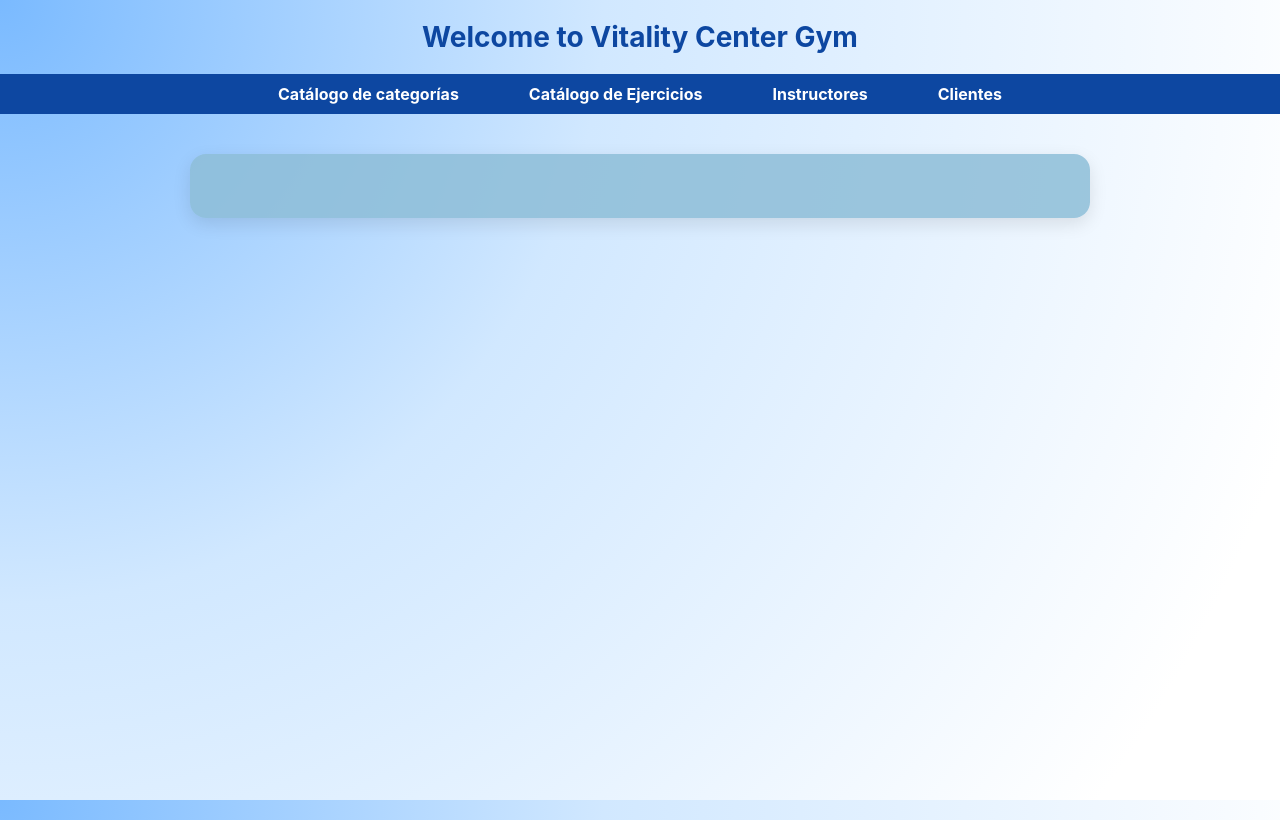
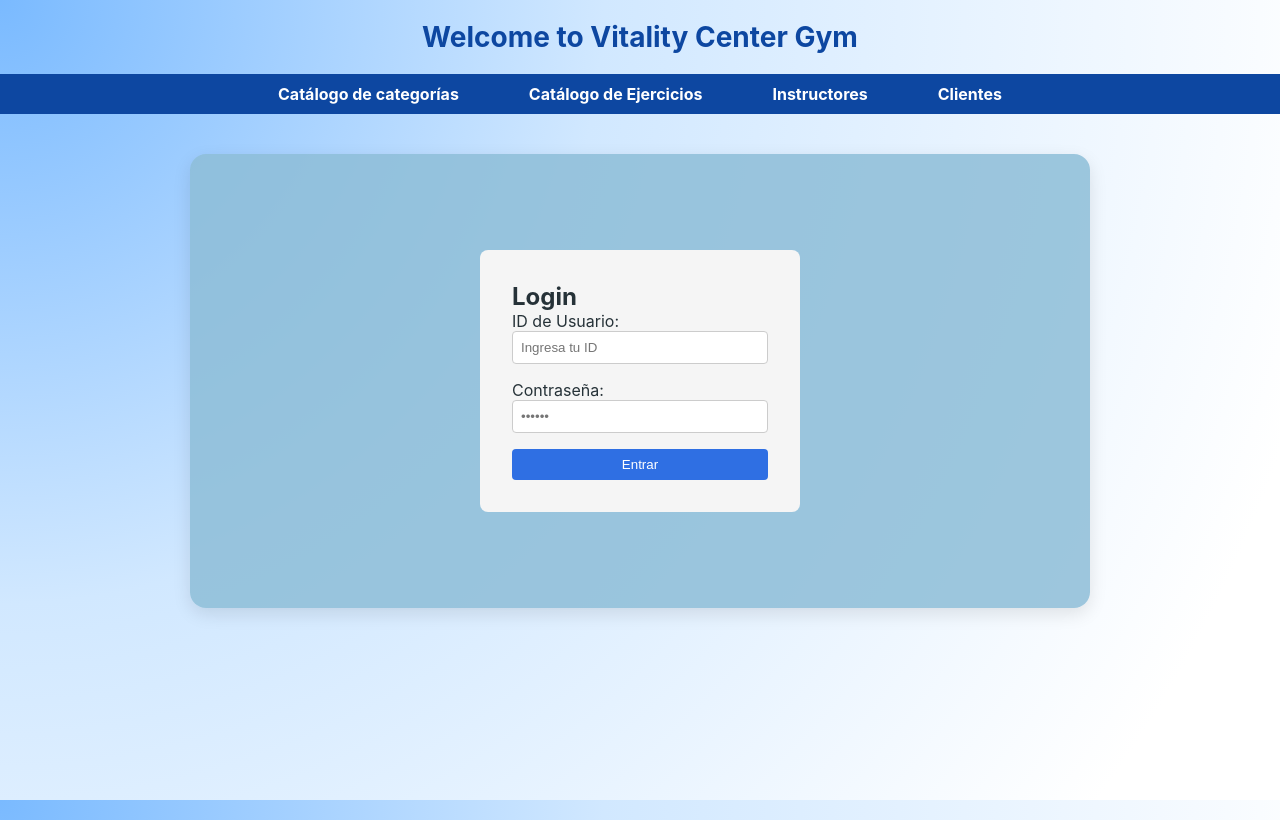
Before and after one commit to beth-1820/Proyecto-I-Frontend-Lenguajes-para-aplicaciones-comerciales-2025, an Angular app in the folder Proyecto-Lenguajes-Frontend/: page /login in a window 1280 px wide. Before the commit this address led to /. Built offline with nearby package versions, Linux system fonts and the light colour scheme.

Commit message:
Ajustes alf ront y avances del login

```diff
--- a/Proyecto-Lenguajes-Frontend/src/app/enviroments/enviroment.ts
+++ b/Proyecto-Lenguajes-Frontend/src/app/enviroments/enviroment.ts
@@ -1 +1,4 @@
-export const environment = { API_URL: 'http://localhost:8080/vitalitycenter/api/' };
+export const environment = {
+    production: false, //Esta la agregue, revisen, si falla la eliminan
+    API_URL: 'http://localhost:8080/vitalitycenter/api/'
+  };
--- /dev/null
+++ b/Proyecto-Lenguajes-Frontend/src/app/features/auth/login/login.component.css
@@ -0,0 +1,26 @@
+.login-container {
+    max-width: 320px;
+    margin: 4rem auto;
+    padding: 2rem;
+    background: #f5f5f5;
+    border-radius: .5rem;
+  }
+  input {
+    width: 100%;
+    margin-bottom: 1rem;
+    padding: .5rem;
+    border: 1px solid #ccc;
+    border-radius: .25rem;
+  }
+  button {
+    width: 100%;
+    padding: .5rem;
+    background: #2f6fe3;
+    color: #fff;
+    border: none;
+    border-radius: .25rem;
+  }
+  .error {
+    color: #de3030;
+    margin-top: .75rem;
+  }
--- /dev/null
+++ b/Proyecto-Lenguajes-Frontend/src/app/features/auth/login/login.component.html
@@ -0,0 +1,27 @@
+<section class="login-container">
+    <h2>Login</h2>
+    <form (ngSubmit)="onSubmit()">
+      <label for="idUser">ID de Usuario:</label>
+      <input
+        type="number"
+        id="idUser"
+        name="idUser"
+        [(ngModel)]="idUser"
+        placeholder="Ingresa tu ID"
+        required
+      />
+
+      <label for="password">Contraseña:</label>
+      <input
+        type="password"
+        id="password"
+        name="password"
+        [(ngModel)]="password"
+        placeholder="••••••"
+        required
+      />
+
+      <button type="submit">Entrar</button>
+    </form>
+    <p class="error" *ngIf="error">{{ error }}</p>
+  </section>
--- /dev/null
+++ b/Proyecto-Lenguajes-Frontend/src/app/features/auth/login/login.component.ts
@@ -0,0 +1,32 @@
+import { Component }      from '@angular/core';
+import { CommonModule }   from '@angular/common';
+import { FormsModule }    from '@angular/forms';
+import { RouterModule,
+         Router }         from '@angular/router';
+import { AuthService }    from '../../../services/auth.service';
+
+@Component({
+  standalone: true,
+  selector: 'app-login',
+  imports: [CommonModule, FormsModule, RouterModule],
+  templateUrl: './login.component.html',
+  styleUrls: ['./login.component.css']
+})
+export class LoginComponent {
+  idUser!: number;
+  password = '';
+  error    = '';
+
+  constructor(
+    private auth: AuthService,
+    private router: Router
+  ) {}
+
+  onSubmit() {
+    this.error = '';
+    this.auth.login(this.idUser, this.password).subscribe({
+      next: () => this.router.navigate(['/clientes']),
+      error: () => this.error = 'ID o contraseña inválidos'
+    });
+  }
+}
--- /dev/null
+++ b/Proyecto-Lenguajes-Frontend/src/app/guards/auth.guard.ts
@@ -0,0 +1,22 @@
+import { Injectable } from '@angular/core';
+import {
+  CanActivate, Router,
+  ActivatedRouteSnapshot, RouterStateSnapshot, UrlTree
+} from '@angular/router';
+import { AuthService } from '../services/auth.service';
+
+@Injectable({ providedIn: 'root' })
+export class AuthGuard implements CanActivate {
+  constructor(
+    private auth: AuthService,
+    private router: Router
+  ) {}
+
+  canActivate(
+    route: ActivatedRouteSnapshot,
+    state: RouterStateSnapshot
+  ): boolean | UrlTree {
+    if (this.auth.isLoggedIn()) return true;
+    return this.router.createUrlTree(['/login']);
+  }
+}
--- /dev/null
+++ b/Proyecto-Lenguajes-Frontend/src/app/interceptors/auth.interceptor.ts
@@ -0,0 +1,25 @@
+import { Injectable } from '@angular/core';
+import {
+  HttpInterceptor, HttpRequest,
+  HttpHandler, HttpEvent
+} from '@angular/common/http';
+import { Observable } from 'rxjs';
+import { AuthService } from '../services/auth.service';
+
+@Injectable()
+export class AuthInterceptor implements HttpInterceptor {
+  constructor(private auth: AuthService) {}
+
+  intercept(
+    req: HttpRequest<any>,
+    next: HttpHandler
+  ): Observable<HttpEvent<any>> {
+    const token = this.auth.getToken();
+    if (token) {
+      req = req.clone({
+        setHeaders: { Authorization: `Bearer ${token}` }
+      });
+    }
+    return next.handle(req);
+  }
+}
--- /dev/null
+++ b/Proyecto-Lenguajes-Frontend/src/app/services/auth.service.ts
@@ -0,0 +1,52 @@
+import { Injectable } from '@angular/core';
+import { HttpClient } from '@angular/common/http';
+import { tap } from 'rxjs/operators';
+import { environment } from '../enviroments/enviroment';
+
+interface LoginResp {
+  token: string;
+  idUser: number;
+  email: string;
+  rol: string;
+  esAdmin: boolean;
+}
+
+@Injectable({ providedIn: 'root' })
+export class AuthService {
+  private base = environment.API_URL + 'usuario';
+
+  constructor(private http: HttpClient) {}
+
+  /** Ahora recibe el número de usuario y la contraseña */
+  login(idUser: number, password: string) {
+    return this.http
+      .post<LoginResp>(`${this.base}/login`, { idUser, password })
+      .pipe(
+        tap(res => {
+          localStorage.setItem('jwt_token', res.token);
+          localStorage.setItem('user', JSON.stringify({
+            id:   res.idUser,
+            email: res.email,
+            rol:  res.rol,
+          }));
+        })
+      );
+  }
+
+  logout() {
+    localStorage.clear();
+  }
+
+  getToken(): string | null {
+    return localStorage.getItem('jwt_token');
+  }
+
+  isLoggedIn(): boolean {
+    return !!this.getToken();
+  }
+
+  getUserRole(): string | null {
+    const u = localStorage.getItem('user');
+    return u ? JSON.parse(u).rol : null;
+  }
+}
--- a/Proyecto-Lenguajes-Frontend/src/main.ts
+++ b/Proyecto-Lenguajes-Frontend/src/main.ts
@@ -1,6 +1,41 @@
-import { bootstrapApplication } from '@angular/platform-browser';
-import { appConfig } from './app/app.config';
-import { AppComponent } from './app/app.component';
+// src/main.ts
+import { enableProdMode, importProvidersFrom } from '@angular/core';
+import { bootstrapApplication }                from '@angular/platform-browser';
+import { provideRouter }                      from '@angular/router';
+import {
+  provideHttpClient,
+  withFetch,
+  withInterceptorsFromDi,
+  HTTP_INTERCEPTORS
+} from '@angular/common/http';
+import { provideZoneChangeDetection }         from '@angular/core';
 
-bootstrapApplication(AppComponent, appConfig)
-  .catch((err) => console.error(err));
+import { AppComponent }         from './app/app.component';
+import { routes }               from './app/app.routes';
+import { AuthInterceptor }      from './app/interceptors/auth.interceptor';
+import { environment }          from './app/enviroments/enviroment';
+
+if (environment.production) {
+  enableProdMode();
+}
+
+bootstrapApplication(AppComponent, {
+  providers: [
+
+    // 1) Optimización de detección de cambios
+    provideZoneChangeDetection({ eventCoalescing: true }),
+
+    // 2) Enrutamiento
+    provideRouter(routes),
+    provideHttpClient(
+      withFetch(),
+      withInterceptorsFromDi()
+    ),
+    {
+      provide: HTTP_INTERCEPTORS,
+      useClass: AuthInterceptor,
+      multi: true
+    }
+  ]
+})
+.catch(err => console.error(err));
```
Also changed, not shown: Proyecto-Lenguajes-Frontend/src/app/app.routes.ts (+25 -18 lines).
